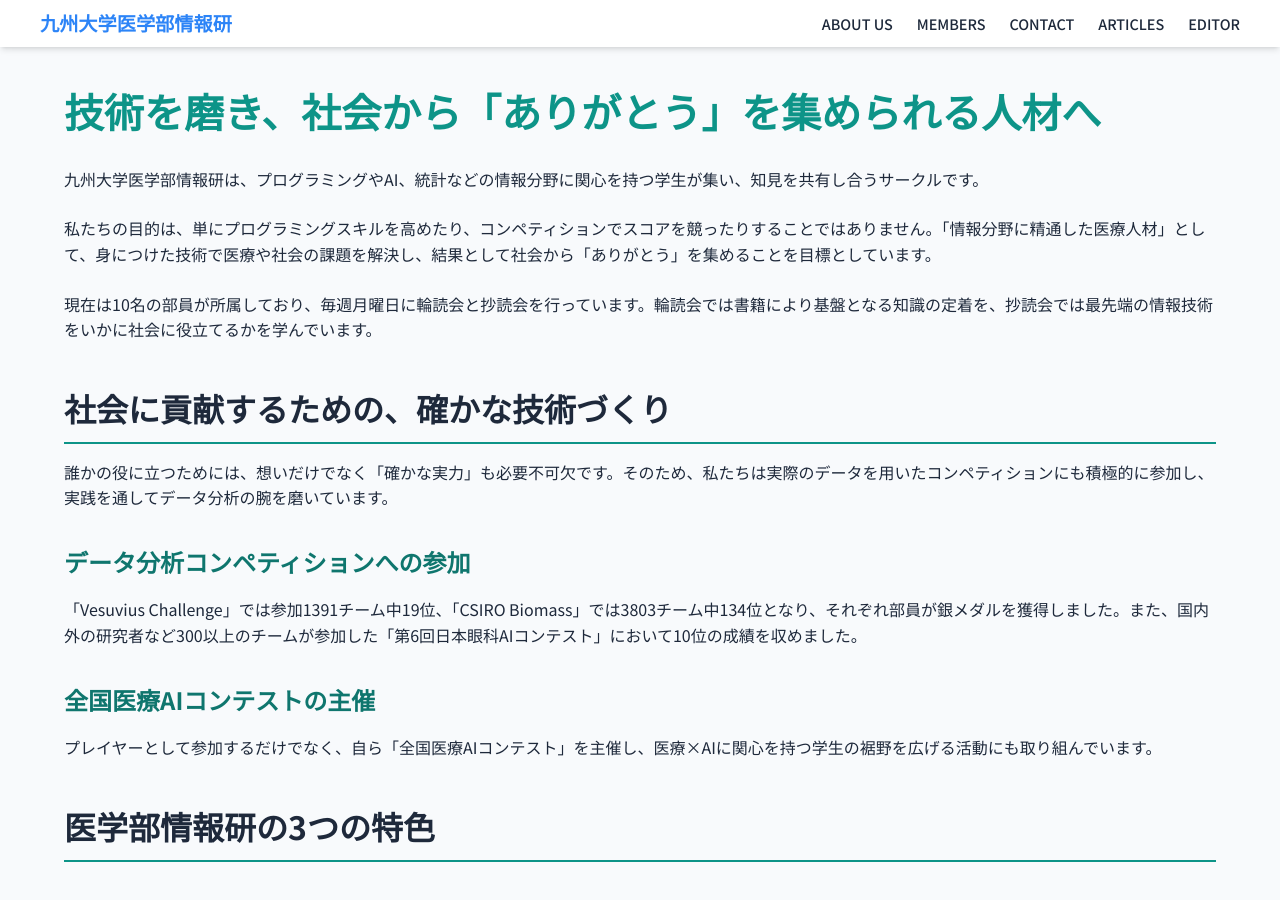
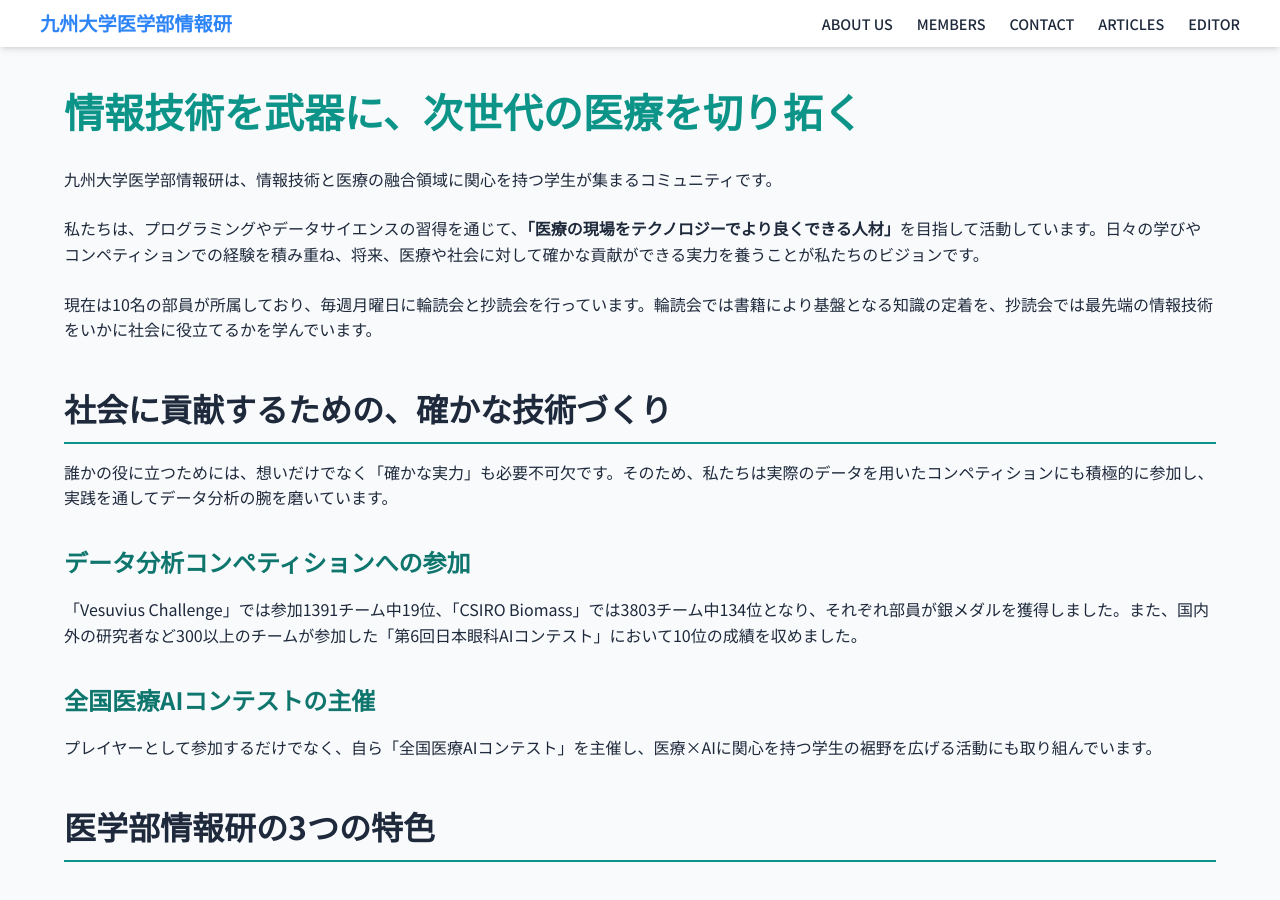
Before and after one commit to qumiclub/club-welcome-page, a Jekyll site: the page built from _pages/about-us.md, in a window 1280 px wide and 900 px high. Built offline with Jekyll 4.4.1, drawn with Linux system fonts in a browser that asks for light colours.

Commit message:
content: ビジョンを実力養成と社会貢献にフォーカスした表現に更新

```diff
--- a/_pages/about-us.md
+++ b/_pages/about-us.md
@@ -3,11 +3,11 @@
 title: 九州大学医学部情報研 -部活紹介-
 ---
 
-# 技術を磨き、社会から「ありがとう」を集められる人材へ
+# 情報技術を武器に、次世代の医療を切り拓く
 
-九州大学医学部情報研は、プログラミングやAI、統計などの情報分野に関心を持つ学生が集い、知見を共有し合うサークルです。
+九州大学医学部情報研は、情報技術と医療の融合領域に関心を持つ学生が集まるコミュニティです。
 
-私たちの目的は、単にプログラミングスキルを高めたり、コンペティションでスコアを競ったりすることではありません。「情報分野に精通した医療人材」として、身につけた技術で医療や社会の課題を解決し、結果として社会から「ありがとう」を集めることを目標としています。
+私たちは、プログラミングやデータサイエンスの習得を通じて、**「医療の現場をテクノロジーでより良くできる人材」**を目指して活動しています。日々の学びやコンペティションでの経験を積み重ね、将来、医療や社会に対して確かな貢献ができる実力を養うことが私たちのビジョンです。
 
 現在は10名の部員が所属しており、毎週月曜日に輪読会と抄読会を行っています。輪読会では書籍により基盤となる知識の定着を、抄読会では最先端の情報技術をいかに社会に役立てるかを学んでいます。
 
--- a/index.html
+++ b/index.html
@@ -6,9 +6,9 @@
 
 <div class="hero">
     <div class="hero-content">
-        <h1>九州大学医学部情報研へようこそ！</h1>
-        <p class="hero-subtitle">「医療×情報」の力で、社会から「ありがとう」を集める人へ。</p>
-        <p>九州大学医学部情報研は医療の発展に貢献することを目指す大学公認サークルです。<br>日々の活動やコンペティションへの参加を通じて、統計解析、機械学習モデル構築などのスキルを磨き、未来の医療を支える人材育成に取り組んでいます。
+        <h1>情報技術を武器に、次世代の医療を切り拓く</h1>
+        <p class="hero-subtitle">「医療×情報」の力で、医療の現場をより良くできる人材へ。</p>
+        <p>九州大学医学部情報研は、情報技術と医療の融合領域に関心を持つ学生が集まるコミュニティです。<br>日々の学びやコンペティションへの参加を通じて、将来、医療や社会に対して確かな貢献ができる実力を養うことを目指しています。
         </p>
         <div class="hero-buttons">
             <a href="{{ '/about-us/' | relative_url }}" class="btn btn-primary">私たちについて</a>
```
